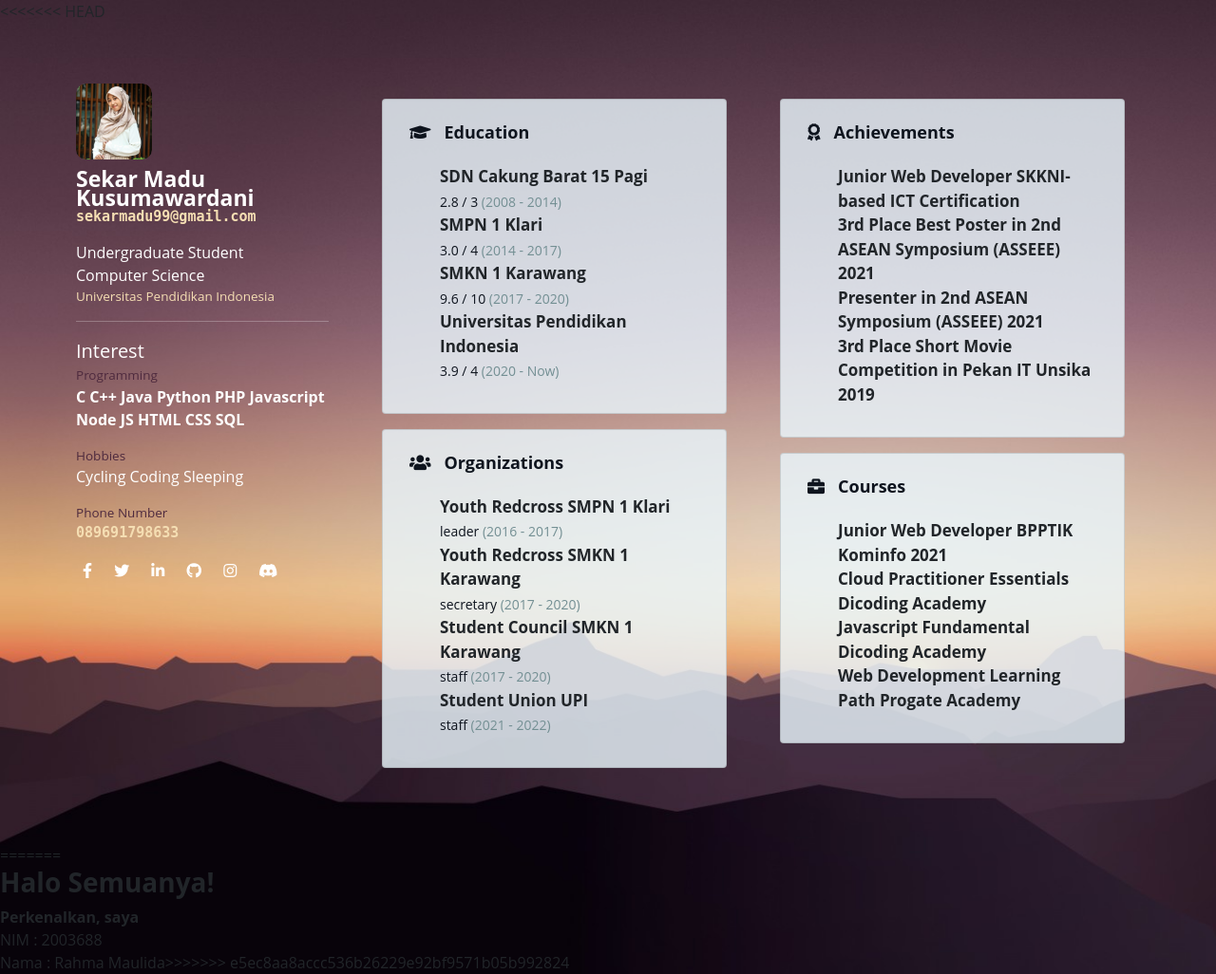
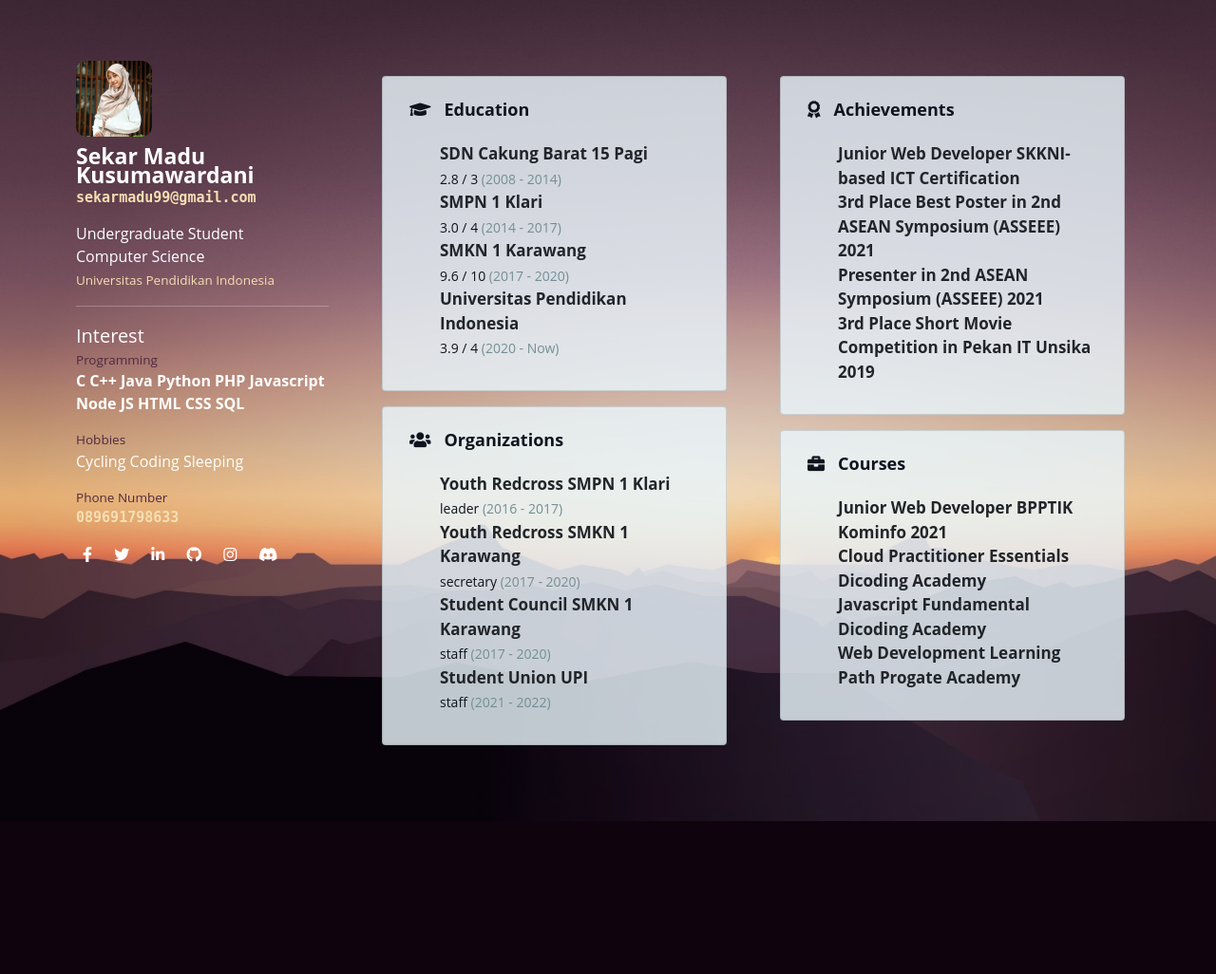
Before and after one commit to sekarmk03/cv-website, a PHP site: page / in a window 1280 px wide. Shown: the whole page at 95% size. After the commit the page ends 865 px from the top, so only its background shows below. Run offline with PHP 8.4, Linux system fonts and the light colour scheme.

```diff
--- a/azar.php
+++ /dev/null
@@ -1 +0,0 @@
-Muhammad Azar Nuzy 2004191
--- a/index.php
+++ b/index.php
@@ -1,4 +1,3 @@
-<<<<<<< HEAD
 <?php
 $xml = simplexml_load_file("data/data_cv.xml");
 ?>
@@ -146,12 +145,3 @@ $xml = simplexml_load_file("data/data_cv.xml");
 </body>
 
 </html>
-=======
-<?php
-
-	echo "<b><h3>Halo Semuanya!</b></h3>";
-	echo "<b>Perkenalkan, saya</b></br>";
-	echo "NIM	: 2003688</br>";
-	echo "Nama	: Rahma Maulida";
-?>
->>>>>>> e5ec8aa8accc536b26229e92bf9571b05b992824
```
Also changed, not shown: README.md, preview.png (added).
